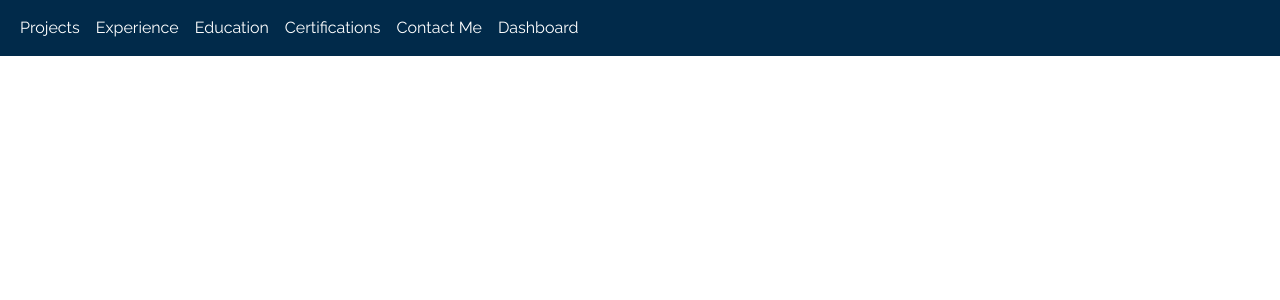
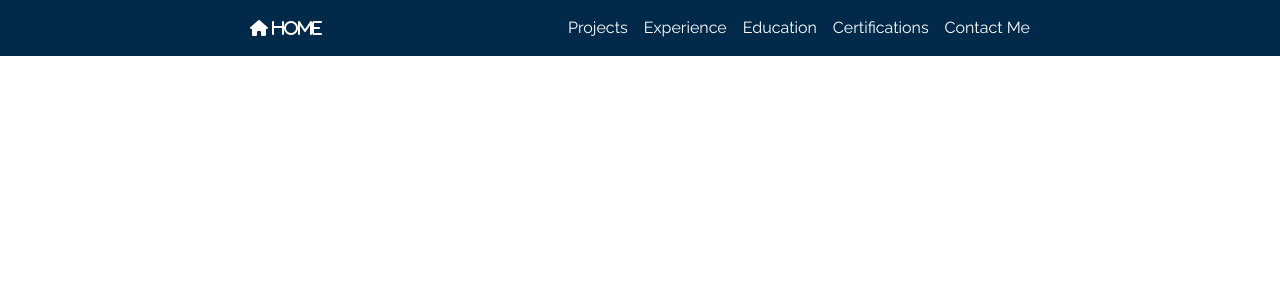
Before and after one commit to kai1992cool/portfolio-frontend, an Angular app: page / in a window 1280 px wide. Shown: the top 300 px of the page. Built offline with nearby package versions, Linux system fonts and the light colour scheme.

Commit message:
navbar-ready. awaiting back for admin/login urls

```diff
--- a/angular.json
+++ b/angular.json
@@ -26,6 +26,7 @@
             ],
             "styles": [
               "node_modules/bootstrap/dist/css/bootstrap.min.css",
+              "node_modules/@fortawesome/fontawesome-free/css/all.min.css",
               "src/styles.css"
             ],
             "scripts": [
--- a/package.json
+++ b/package.json
@@ -18,7 +18,10 @@
     "@angular/platform-browser": "^17.2.0",
     "@angular/platform-browser-dynamic": "^17.2.0",
     "@angular/router": "^17.2.0",
+    "@fortawesome/angular-fontawesome": "^0.14.1",
+    "@fortawesome/fontawesome-free": "^6.5.2",
     "bootstrap": "^5.3.3",
+    "jwt-decode": "^4.0.0",
     "rxjs": "~7.8.0",
     "tslib": "^2.3.0",
     "zone.js": "~0.14.3"
--- /dev/null
+++ b/src/app/interfaces/interface.user.ts
@@ -0,0 +1,6 @@
+export interface User {
+    id: number;
+    email: string;
+    password: string;
+    rol: 'user' | 'admin';
+}
--- a/src/app/shared/components/nav-bar/nav-bar.component.css
+++ b/src/app/shared/components/nav-bar/nav-bar.component.css
@@ -9,3 +9,7 @@ a:hover {
 button {
     background-color: white;
 }
+
+.red-icon {
+    color: red;
+}
--- a/src/app/shared/components/nav-bar/nav-bar.component.html
+++ b/src/app/shared/components/nav-bar/nav-bar.component.html
@@ -1,4 +1,4 @@
-<nav class="navbar navbar-expand-lg justify-content-center" style=" background-color: var(--darkColor);">
+<nav class="navbar navbar-expand-lg" style=" background-color: var(--darkColor);">
     <div class="container-fluid">
         <!-- <a class="navbar-brand" href="#">Navbar</a> -->
         <button class="navbar-toggler" type="button" data-bs-toggle="collapse" data-bs-target="#navbarNav"
@@ -6,28 +6,50 @@
             <span class="navbar-toggler-icon"></span>
         </button>
         <div class="collapse navbar-collapse" id="navbarNav">
-            <ul class="navbar-nav">
+
+            <ul class="navbar-nav ms-auto">
+
                 <li class="nav-item">
-                    <a class="nav-link" href="#">Projects</a>
+                    <a class="nav-link fa-solid fa-house" href="#home">
+                        Home</a>
+                </li>
+
+
+            </ul>
+
+            <ul class="navbar-nav mx-auto">
+
+                <!-- TODO: include "id" to the different sections for linking internally -->
+                <li class="nav-item">
+                    <a class="nav-link" href="#projects">Projects</a>
                 </li>
                 <li class="nav-item">
-                    <a class="nav-link" href="#">Experience</a>
+                    <a class="nav-link" href="#experience">Experience</a>
                 </li>
                 <li class="nav-item">
-                    <a class="nav-link" href="#">Education</a>
+                    <a class="nav-link" href="#education">Education</a>
                 </li>
                 <li class="nav-item">
-                    <a class="nav-link" href="#">Certifications</a>
+                    <a class="nav-link" href="#certification">Certifications</a>
                 </li>
                 <li class="nav-item">
-                    <a class="nav-link" href="#">Contact Me</a>
+                    <a class="nav-link" href="#contact">Contact Me</a>
                 </li>
 
                 <!-- TODO: ADMIN Dashboard shown only if Authenticated -->
-                <li class="nav-item">
-                    <!-- ADMIN Dashboard shown only if Authenticated -->
-                    <a class="nav-link" href="#">Dashboard</a>
-                </li>
+                <!-- CHECKS if User is Admin -->
+                <!-- @if (usersService.isAdmin()) {
+                <div class="admin-container">
+                    <li class="nav-item" routerLinkActive="active" [routerLinkActiveOptions]="{ exact: true }">
+                        <a class="nav-link" [routerLink]="['/dashboard']">
+                            <i class="fa-solid fa-chart-line d-none d-md-inline mx-2"></i>
+                            <span class="login-text">Dashboard</span>
+                        </a>
+                    </li>
+                </div>
+                }
+                TODO: LOGIN / LOGOUT
+            -->
 
             </ul>
         </div>
--- a/src/app/shared/components/nav-bar/nav-bar.component.ts
+++ b/src/app/shared/components/nav-bar/nav-bar.component.ts
@@ -1,5 +1,7 @@
-import { Component } from '@angular/core';
+import { Component, inject } from '@angular/core';
 import { Router, RouterLink, RouterModule } from '@angular/router';
+import { UsersService } from '../../../services/users.service';
+import { User } from '../../../interfaces/interface.user';
 
 
 @Component({
@@ -11,4 +13,17 @@ import { Router, RouterLink, RouterModule } from '@angular/router';
 })
 export class NavBarComponent {
 
+  router = inject(Router);
+
+  // TODO: Review
+  // usersService = inject(UsersService);
+
+
+
+  async ngOnInit() {
+
+    console.log('funciona');
+
+  }
+
 }
--- /dev/null
+++ b/src/environments/environment.development.ts
@@ -0,0 +1,3 @@
+export const environment = {
+    apiUrl: 'http://localhost:3000/api'
+};
--- a/src/index.html
+++ b/src/index.html
@@ -3,10 +3,10 @@
 
 <head>
   <meta charset="utf-8">
-  <title>Carlos Tíscar | Web Developer</title>
+  <title>Carlos | Web Developer</title>
   <base href="/">
   <meta name="viewport" content="width=device-width, initial-scale=1">
-  <link rel="icon" type="image/x-icon" href="favicon.ico">
+  <link rel="icon" type="image/x-icon" href="https://img.sharemyimage.com/2024/04/29/coding.png">
 </head>
 
 <body>
--- a/src/styles.css
+++ b/src/styles.css
@@ -1,5 +1,6 @@
-/* You can add global styles to this file, and also import other style files */
+/* IMPORTS */
 @import url('https://fonts.googleapis.com/css2?family=Raleway:ital,wght@0,100..900;1,100..900&display=swap');
+
 
 * {
     box-sizing: border-box;
```
Also changed, not shown: src/app/services/users.service.ts (added, +46 -0 lines), src/app/interfaces/interface.item.ts (added), src/environments/environment.production.ts (added), 1 other file (tests, documents, lock files or other folders).
